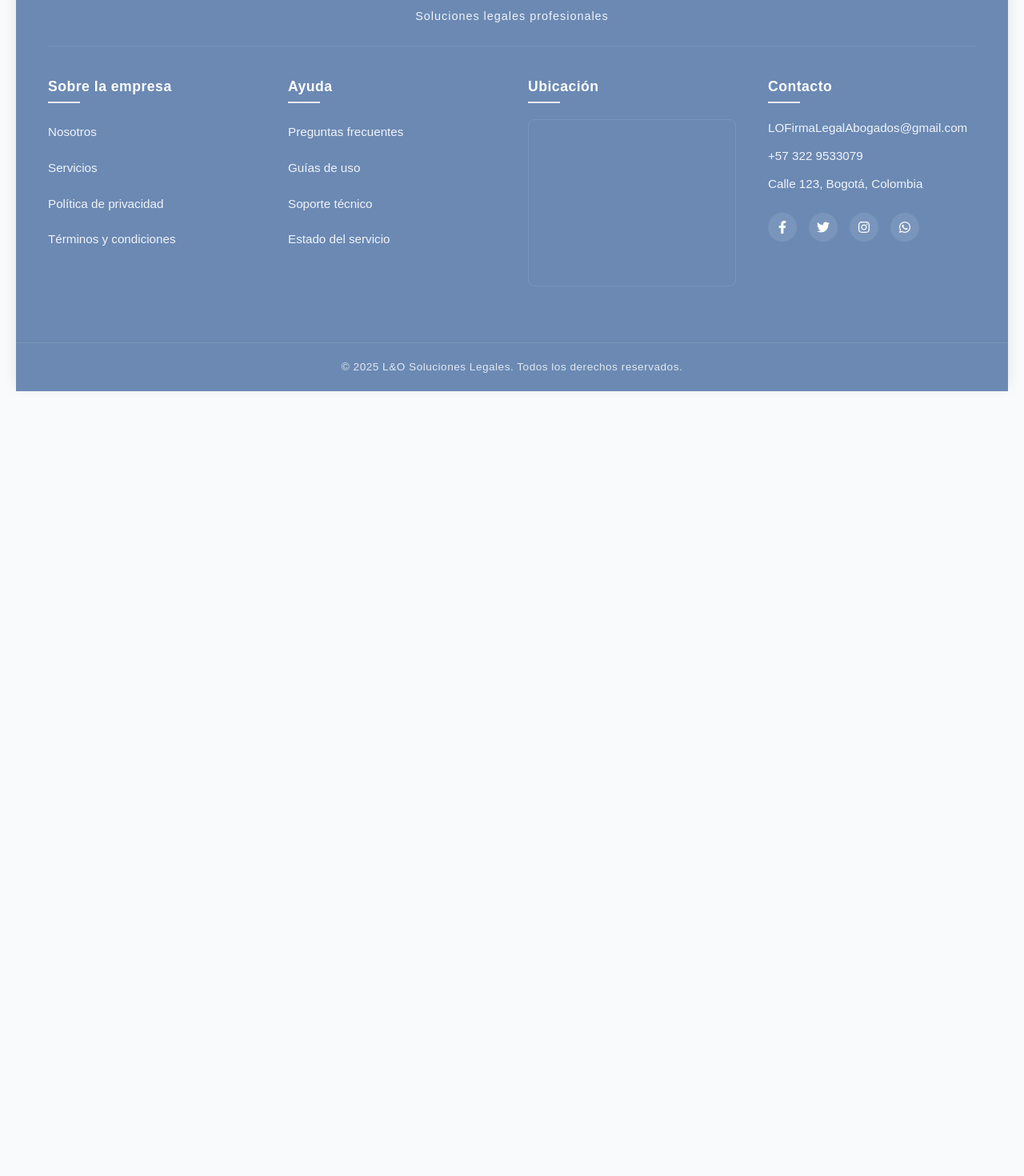
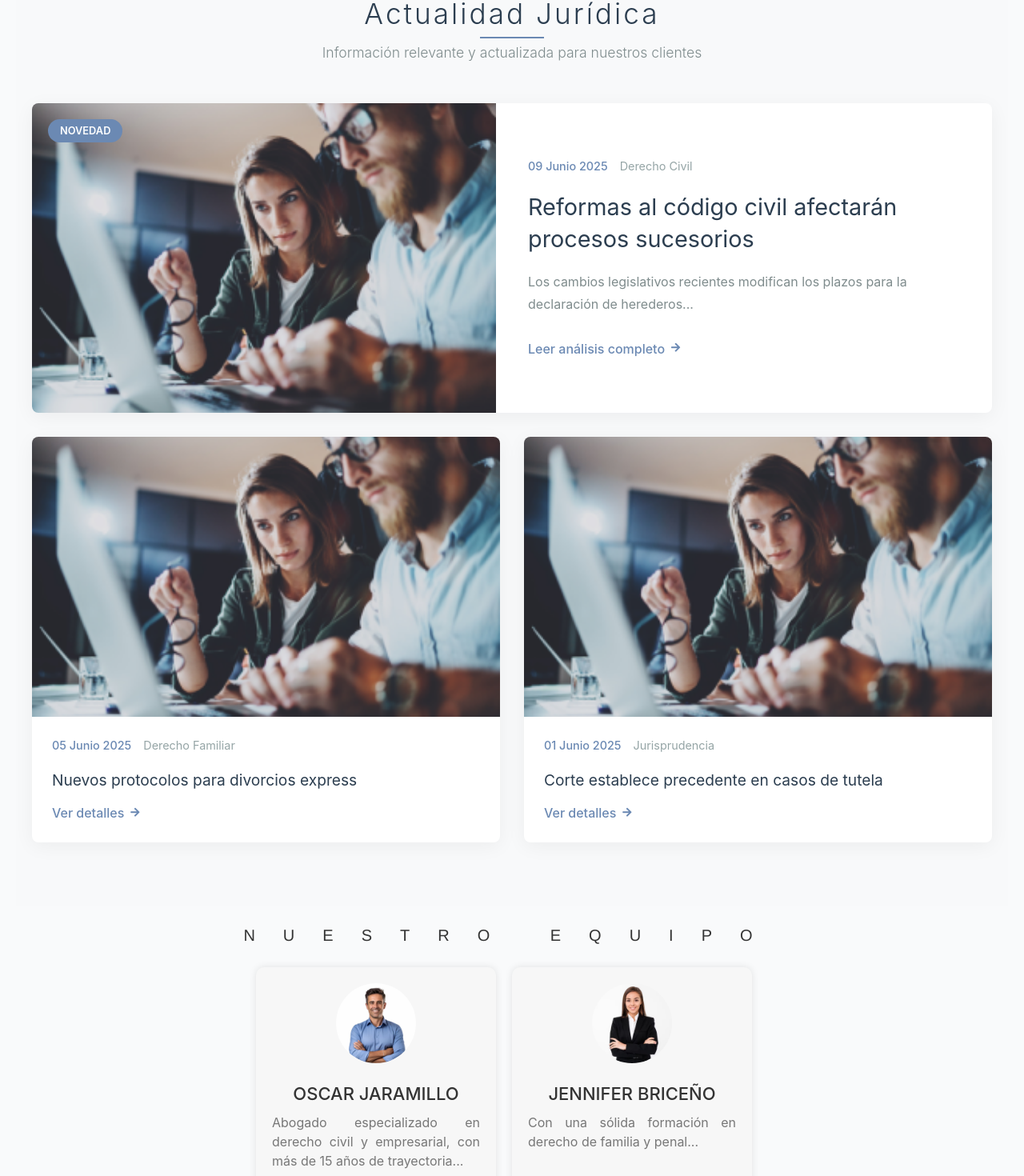
Before and after one commit to juaniitopr/FirmaLegalAbogados, a React (Vite) app in the folder FRONTEND/: page / in a window 1280 px wide. Shown: the part 1674-3144 px from the top of the page at 80% size. Before the commit the page ends 2183 px from the top, so only its background shows below. Built offline with nearby package versions, Linux system fonts and the light colour scheme; grey boxes are pictures that could not be loaded.

Commit message:
Mejoras en el main

```diff
--- a/FRONTEND/src/components/Homepage/Main/Main.jsx
+++ b/FRONTEND/src/components/Homepage/Main/Main.jsx
@@ -19,6 +19,9 @@ import derechoCanonicoImg from '../../../assets/img/derechoca.png';
 import nulidadesImg from '../../../assets/img/nulidades.png';
 import licenciasImg from '../../../assets/img/licencias.png';
 import englobesImg from '../../../assets/img/englobes.png';
+import noticia1Img from '../../../assets/img/noticia1.webp';
+import abogado1Img from '../../../assets/img/Abogado1.png';
+import abogado2Img from '../../../assets/img/Abogado2.png';
 
 const Main = () => {
   return (
@@ -280,6 +283,88 @@ const Main = () => {
           </div>
         </SwiperSlide>
       </Swiper>
+      <section id="noticias" className="noticias-elegantes">
+        <div className="seccion-header">
+          <h2 className="titulo-seccion">Actualidad Jurídica</h2>
+          <p className="subtitulo-seccion">Información relevante y actualizada para nuestros clientes</p>
+        </div>
+
+        <div className="noticias-grid">
+          <div className="noticia-principal">
+            <div className="noticia-imagen-container">
+              <img src={noticia1Img} alt="Noticia principal" />
+              <div className="noticia-etiqueta">Novedad</div>
+            </div>
+            <div className="noticia-contenido">
+              <div className="noticia-meta">
+                <span className="noticia-fecha">09 Junio 2025</span>
+                <span className="noticia-categoria">Derecho Civil</span>
+              </div>
+              <h3 className="noticia-titulo">Reformas al código civil afectarán procesos sucesorios</h3>
+              <p className="noticia-resumen">
+                Los cambios legislativos recientes modifican los plazos para la declaración de herederos...
+              </p>
+              <a href="#" className="noticia-boton">
+                Leer análisis completo <i className="fas fa-arrow-right"></i>
+              </a>
+            </div>
+          </div>
+
+          <div className="noticias-secundarias">
+            {[{
+              date: '05 Junio 2025',
+              category: 'Derecho Familiar',
+              title: 'Nuevos protocolos para divorcios express'
+            }, {
+              date: '01 Junio 2025',
+              category: 'Jurisprudencia',
+              title: 'Corte establece precedente en casos de tutela'
+            }].map(({ date, category, title }, i) => (
+              <div className="noticia-secundaria" key={i}>
+                <div className="noticia-imagen-container">
+                  <img src={noticia1Img} alt="Noticia secundaria" />
+                </div>
+                <div className="noticia-contenido">
+                  <div className="noticia-meta">
+                    <span className="noticia-fecha">{date}</span>
+                    <span className="noticia-categoria">{category}</span>
+                  </div>
+                  <h3 className="noticia-titulo">{title}</h3>
+                  <a href="#" className="noticia-boton">
+                    Ver detalles <i className="fas fa-arrow-right"></i>
+                  </a>
+                </div>
+              </div>
+            ))}
+          </div>
+        </div>
+      </section>
+
+      {/* Sección de abogados */}
+      <div className="nuestro-equipo">
+        <h1><br />NUESTRO EQUIPO</h1>
+      </div>
+      <div className="abogados">
+        {[{
+          img: abogado1Img,
+          name: 'OSCAR JARAMILLO',
+          desc: 'Abogado especializado en derecho civil y empresarial, con más de 15 años de trayectoria...'
+        }, {
+          img: abogado2Img,
+          name: 'JENNIFER BRICEÑO',
+          desc: 'Con una sólida formación en derecho de familia y penal...'
+        }].map(({ img, name, desc }) => (
+          <div className="abogado-box" key={name}>
+            <div className="nombre-abogado">
+              <img src={img} alt="Foto de perfil" />
+              <h3>{name}</h3>
+            </div>
+            <p>{desc}</p>
+          </div>
+        ))}
+        <br />
+      </div>
+      <br />
     </main>
   );
 };
```
